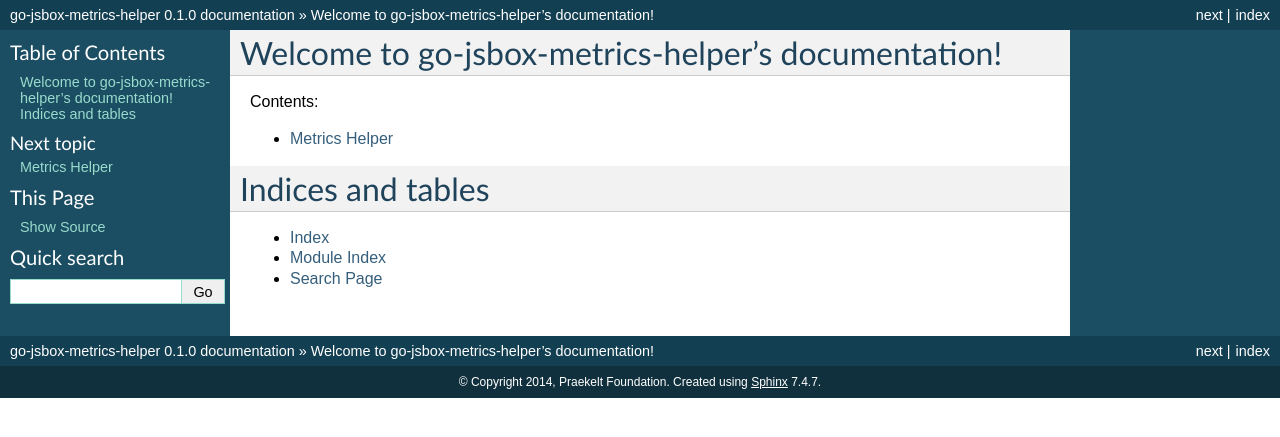
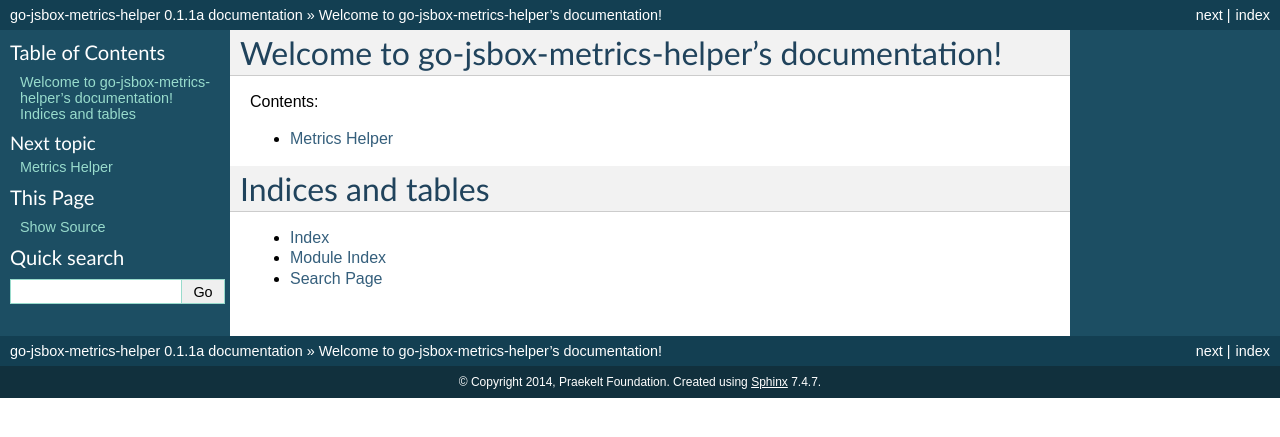
Before and after one commit to praekeltfoundation/go-jsbox-metrics-helper, a Sphinx documentation site: the page built from docs/index.rst, in a window 1280 px wide. Shown: the top 437 px of the page. Built offline with Sphinx 7.4.7, drawn with Linux system fonts in a browser that asks for light colours.

Commit message:
Added bump_version script

```diff
--- a/docs/conf.py
+++ b/docs/conf.py
@@ -53,9 +53,9 @@ copyright = u'2014, Praekelt Foundation'
 # built documents.
 #
 # The short X.Y version.
-version = '0.1.0'
+version = '0.1'
 # The full version, including alpha/beta/rc tags.
-release = '0.1.0'
+release = '0.1.1a'
 
 # The language for content autogenerated by Sphinx. Refer to documentation
 # for a list of supported languages.
```
Also changed, not shown: 1 other file.
